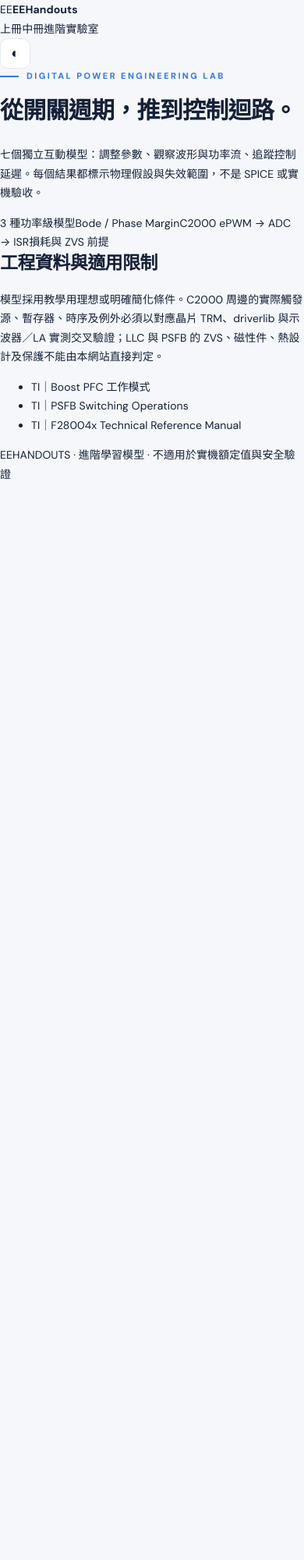
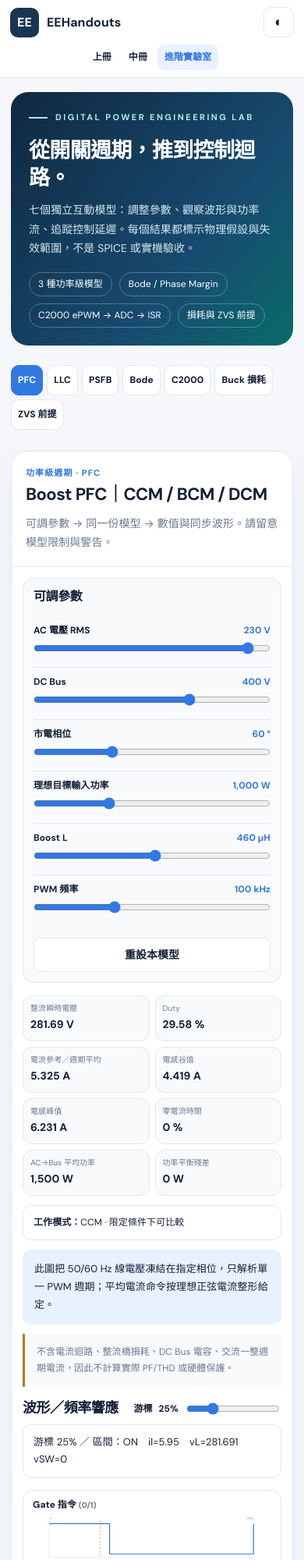
Before and after one commit to linwuyen/-EEHandouts, a website: page advanced.html in a window 390 px wide. Shown: the top 2000 px of the page at 78% size. Before the commit the page ends 844 px from the top, so only its background shows below. Drawn offline with Linux system fonts and the light colour scheme.

Commit message:
feat: add advanced lab browser UI, existing-volume navigation and regression gates

```diff
--- /dev/null
+++ b/advanced-app.js
@@ -0,0 +1,101 @@
+/* Advanced teaching lab UI: model inputs have exactly one local owner. */
+(function () {
+  'use strict';
+  var engine=window.EE_ADVANCED_MODELS,nav=document.getElementById('advanced-nav'),root=document.getElementById('advanced-lab');
+  if(!engine||!nav||!root){if(root)root.textContent='進階模型未能載入，請重新整理。';return;}
+  var categories={power:'功率級週期',control:'控制與 MCU',nonideal:'非理想設計'};
+  var names={pfc:'PFC',llc:'LLC',psfb:'PSFB',loop:'Bode',timing:'C2000',nonideal:'Buck 損耗',zvs:'ZVS 前提'};
+  var ids=Object.keys(engine.catalog),selected=null,values={},cursor=.25,job=null,lastResult=null;
+  function esc(x){return String(x==null?'':x).replace(/[&<>"']/g,function(c){return {'&':'&amp;','<':'&lt;','>':'&gt;','"':'&quot;','"': '&quot;'}[c];});}
+  function fmt(x,n){if(!Number.isFinite(x))return '—';return Number(x.toFixed(n===undefined?2:n)).toLocaleString('zh-TW',{maximumFractionDigits:n===undefined?2:n});}
+  function configValue(x){return esc(fmt(x,Number.isInteger(x)?0:3));}
+  function safeId(){var slug=decodeURIComponent(location.hash.slice(1)).replace(/^\//,'');return ids.includes(slug)?slug:'pfc';}
+  function controls(spec){
+    var knobs=spec.knobs.map(function(k){return '<div class="advanced-control"><label class="advanced-control-label" for="adv-'+esc(k.key)+'"><span>'+esc(k.label)+'</span><output data-value="'+esc(k.key)+'">'+configValue(values[k.key])+' '+esc(k.unit)+'</output></label>'+
+      '<input id="adv-'+esc(k.key)+'" type="range" data-knob="'+esc(k.key)+'" min="'+k.min+'" max="'+k.max+'" step="'+k.step+'" value="'+values[k.key]+'"></div>';}).join('');
+    var selectors=(spec.selectors||[]).map(function(s){return '<div class="advanced-control"><label class="advanced-control-label" for="adv-'+esc(s.key)+'">'+esc(s.label)+'</label><select id="adv-'+esc(s.key)+'" data-selector="'+esc(s.key)+'">'+s.options.map(function(o){return '<option value="'+esc(o[0])+'" '+(values[s.key]===o[0]?'selected':'')+'>'+esc(o[1])+'</option>';}).join('')+'</select></div>';}).join('');
+    return '<aside class="advanced-controls"><h3>可調參數</h3>'+knobs+selectors+'<button type="button" class="advanced-reset">重設本模型</button></aside>';
+  }
+  function calc(){lastResult=engine.calculate(selected,values);return lastResult;}
+  function graph(t,index){
+    var vals=t.values,n=vals.length,lo=Math.min.apply(null,vals),hi=Math.max.apply(null,vals),span=hi-lo;
+    if(!Number.isFinite(lo)||!Number.isFinite(hi))return '';
+    var pad=Math.max(span*.12,.001),ymin=lo-pad,ymax=hi+pad,x0=48,y0=11,w=600,h=110;
+    function px(i){return x0+i*w/(n-1);}
+    function py(a){return y0+(ymax-a)/(ymax-ymin)*h;}
+    if(n===2&&t.labels){
+      var lim=Math.max(hi,0.001),bars=vals.map(function(v,i){var x=80+280*i,b=92*Math.max(0,v)/lim;return '<rect x="'+x+'" y="'+(122-b)+'" width="90" height="'+b+'" rx="4" fill="'+(i?'#d39a47':'#3986d6')+'"/><text x="'+(x+45)+'" y="140" text-anchor="middle" class="advanced-chart-axis">'+esc(t.labels[i])+'</text><text x="'+(x+45)+'" y="'+(116-b)+'" text-anchor="middle" class="advanced-chart-axis">'+esc(fmt(v,2))+'</text>';}).join('');
+      return '<svg role="img" aria-label="'+esc(t.label)+'" viewBox="0 0 700 150">'+bars+'</svg>';
+    }
+    var path='M'+px(0).toFixed(2)+' '+py(vals[0]).toFixed(2);
+    for(var j=1;j<n;j++){path+=(t.step?' H':' L')+px(j).toFixed(2)+(t.step?' V':' ')+py(vals[j]).toFixed(2);}
+    var ix=Math.round(cursor*(n-1)),vx=px(ix),vxVal=vals[ix];
+    var left=t.x?fmt(t.x[0],1):'0%',right=t.x?fmt(t.x[n-1],1):'100%',xUnit=t.x?(selected==='loop'?'Hz':'µs'):'';
+    return '<svg role="img" aria-label="'+esc(t.label)+'" viewBox="0 0 700 153">'+
+      '<line x1="48" y1="11" x2="48" y2="121" stroke="currentColor" stroke-opacity=".22"/>'+
+      '<line x1="48" y1="121" x2="648" y2="121" stroke="currentColor" stroke-opacity=".22"/>'+
+      '<path d="'+path+'" class="advanced-chart-plot"/>'+
+      '<line x1="'+vx.toFixed(2)+'" y1="11" x2="'+vx.toFixed(2)+'" y2="121" class="advanced-chart-cursor"/>'+
+      '<text x="50" y="9" class="advanced-chart-axis">'+esc(fmt(hi,2))+'</text>'+
+      '<text x="50" y="135" class="advanced-chart-axis">'+esc(fmt(lo,2))+'</text>'+
+      '<text x="50" y="151" class="advanced-chart-axis">'+esc(left+' '+xUnit)+'</text>'+
+      '<text x="647" y="151" text-anchor="end" class="advanced-chart-axis">'+esc(right+' '+xUnit)+'</text>'+
+      '<text x="647" y="9" text-anchor="end" class="advanced-chart-axis">'+esc(fmt(vxVal,3)+' '+t.unit)+'</text></svg>';
+  }
+  function stageHTML(r){
+    var stages=r.stages||[];if(!stages.length)return '';
+    if(selected==='psfb')stages=stages.concat(stages.map(function(s){return Object.assign({},s,{start:s.start+.5,end:s.end+.5,id:s.id+'2'});}));
+    return '<div class="advanced-stage-list">'+stages.filter(function(s){return s.end>s.start;}).map(function(s){return '<div class="advanced-stage"><b>'+esc(s.id)+'</b><div><div class="advanced-stage-meter"><span style="width:'+Math.max(0,Math.min(100,(s.end-s.start)*100))+'%"></span></div><small>'+esc(s.label)+'</small></div></div>';}).join('')+'</div>';
+  }
+  function metricHTML(r){return '<div class="advanced-summary">'+r.metrics.map(function(x){return '<div class="advanced-metric"><small>'+esc(x.label)+'</small><strong>'+esc(fmt(x.value,x.digits))+' '+esc(x.unit)+'</strong></div>';}).join('')+'</div>';}
+  function probeHTML(r){
+    var st=typeof r.probe==='function'?r.probe(cursor):null;
+    if(st){
+      var a=[];if(st.stage)a.push('區間：'+st.stage);
+      for(var key of ['il','vL','vSW','vab','vrect','ip'])if(Number.isFinite(st[key]))a.push(key+'='+fmt(st[key],3));
+      return '游標 '+fmt(cursor*100,0)+'% ／ '+a.join('　');
+    }
+    if(r.events){var t=r.data.width*cursor;var closest=r.events.reduce(function(best,e){return Math.abs(e.at-t)<Math.abs(best.at-t)?e:best;},r.events[0]);
+      return '時間 '+fmt(t,3)+' µs；最近事件：'+closest.label+' ('+fmt(closest.at,3)+' µs)';}
+    if(selected==='loop'){var i=Math.round(cursor*(r.data.points.length-1)),p=r.data.points[i];return '頻率 '+fmt(p.f,2)+' Hz ／ Gain '+fmt(p.db,2)+' dB ／ 相位 '+fmt(p.phase,2)+'°';}
+    return '游標：'+fmt(cursor*100,0)+'% PWM 週期（諧振槽波形為穩態最後一週期）。';
+  }
+  function refresh(){
+    if(job){clearTimeout(job);job=null;}
+    var r;try{r=calc();}catch(err){root.querySelector('.advanced-panel').textContent='模型計算失敗：'+err.message;console.error(err);return;}
+    root.querySelector('.advanced-data').innerHTML=metricHTML(r)+
+      '<div class="advanced-model-status" data-valid="'+String(!!r.validity)+'"><strong>工作模式：</strong>'+esc(r.mode)+' · '+(r.validity?'限定條件下可比較':'超出有效域／不可用於工程判定')+'</div>'+
+      '<div class="advanced-explain">'+esc(r.note||'')+'</div>'+
+      '<div class="advanced-warning" role="status">'+esc(r.warning||'')+'</div>';
+    var chart=root.querySelector('.advanced-chart-list');
+    chart.innerHTML=r.traces.map(function(t,i){return '<div class="advanced-chart"><p class="advanced-chart-title">'+esc(t.label)+' <small>('+esc(t.unit)+')</small></p>'+graph(t,i)+'</div>';}).join('')||'<p class="muted">此工況無有效波形。</p>';
+    root.querySelector('.advanced-probe').textContent=probeHTML(r);
+    root.querySelector('.advanced-stage-holder').innerHTML=stageHTML(r);
+    root.querySelector('.advanced-assumptions').innerHTML='<strong>計算邊界與模型條件：</strong>'+esc(r.assumptions||r.note||'')+' <a href="'+esc(engine.catalog[selected].source)+'" target="_blank" rel="noopener noreferrer">對照第一手資料</a>';
+  }
+  function update(){root.querySelectorAll('[data-value]').forEach(function(node){var k=node.dataset.value,s=engine.catalog[selected].knobs.find(function(x){return x.key===k;});node.textContent=fmt(values[k],Number.isInteger(s.step)?0:3)+' '+s.unit;});
+    if(job)clearTimeout(job);job=setTimeout(refresh,selected==='llc'?100:35);}
+  function mount(id){
+    selected=id;values=engine.params(id);cursor=.25;
+    var spec=engine.catalog[id];
+    root.innerHTML='<article class="advanced-shell"><header class="advanced-head"><div class="advanced-tag">'+esc(categories[spec.category])+' · '+esc(names[id])+'</div><h2>'+esc(spec.title)+'</h2><p>可調參數 → 同一份模型 → 數值與同步波形。請留意模型限制與警告。</p></header>'+
+      '<div class="advanced-workspace">'+controls(spec)+'<div class="advanced-panel"><div class="advanced-data"></div>'+
+      '<div class="advanced-plot-header"><h3>波形／頻率響應</h3><label class="advanced-cursor">游標 <output id="advanced-cursor-label">25%</output><input id="advanced-cursor" type="range" min="0" max="100" step="1" value="25" aria-label="波形時間／頻率游標"></label></div>'+
+      '<div class="advanced-probe" role="status"></div><div class="advanced-chart-list"></div><div class="advanced-stage-holder"></div></div></div>'+
+      '<div class="advanced-assumptions"></div></article>';
+    nav.querySelectorAll('a[data-lab]').forEach(function(el){if(el.dataset.lab===id)el.setAttribute('aria-current','page');else el.removeAttribute('aria-current');});
+    root.querySelectorAll('[data-knob]').forEach(function(el){el.addEventListener('input',function(){values[el.dataset.knob]=Number(el.value);update();});});
+    root.querySelectorAll('[data-selector]').forEach(function(el){el.addEventListener('change',function(){values[el.dataset.selector]=el.value;update();});});
+    root.querySelector('.advanced-reset').addEventListener('click',function(){mount(selected);});
+    root.querySelector('#advanced-cursor').addEventListener('input',function(e){cursor=Number(e.target.value)/100;root.querySelector('#advanced-cursor-label').textContent=fmt(cursor*100,0)+'%';
+      if(lastResult){root.querySelector('.advanced-chart-list').innerHTML=lastResult.traces.map(function(t,i){return '<div class="advanced-chart"><p class="advanced-chart-title">'+esc(t.label)+' <small>('+esc(t.unit)+')</small></p>'+graph(t,i)+'</div>';}).join('');root.querySelector('.advanced-probe').textContent=probeHTML(lastResult);}
+    });
+    refresh();
+  }
+  var oldTheme='light';try{oldTheme=localStorage.getItem('ee.theme')||'light';}catch(err){}
+  document.documentElement.dataset.theme=oldTheme;
+  document.getElementById('advanced-theme').addEventListener('click',function(){var next=document.documentElement.dataset.theme==='light'?'dark':'light';document.documentElement.dataset.theme=next;try{localStorage.setItem('ee.theme',next);}catch(err){}});
+  nav.innerHTML=ids.map(function(id){var spec=engine.catalog[id];return '<a data-lab="'+id+'" href="#'+id+'" title="'+esc(categories[spec.category])+'">'+esc(names[id])+'</a>';}).join('');
+  window.addEventListener('hashchange',function(){var id=safeId();if(id!==selected)mount(id);});
+  mount(safeId());
+})();
--- /dev/null
+++ b/advanced.css
@@ -0,0 +1,39 @@
+.advanced-topbar{position:sticky;top:0;z-index:30;background:var(--paper);border-bottom:1px solid var(--line)}
+.advanced-top-inner{width:min(1180px,100%);margin:auto;padding:11px 25px;display:flex;align-items:center;gap:20px;min-height:69px}
+.advanced-brand{display:inline-flex;align-items:center;gap:10px;white-space:nowrap;font-size:16px}.advanced-brand-mark{background:#183552;color:#fff;border-radius:10px;padding:5px 9px;font-weight:800}
+.advanced-volume-nav{display:flex;flex:1;gap:4px;align-items:center;flex-wrap:wrap}.advanced-volume-nav a{font-size:13px;font-weight:700;padding:8px 12px;border-radius:9px}.advanced-volume-nav a:hover,.advanced-volume-nav a[aria-current=page]{background:var(--accent-soft);color:var(--accent)}
+.advanced-main{width:min(1180px,100%);margin:0 auto;padding:30px 24px 70px}
+.advanced-hero{padding:clamp(25px,4vw,48px);border-radius:22px;color:#fff;background:linear-gradient(130deg,#102840,#174b70 65%,#096b69);margin-bottom:25px}
+.advanced-hero .eyebrow{color:#a5efe3}.advanced-hero h1{font-size:clamp(27px,3.8vw,43px);margin-bottom:12px}.advanced-hero p{color:#d5e9f0;max-width:760px;margin-bottom:18px}
+.advanced-hero-stats{display:flex;flex-wrap:wrap;gap:9px}.advanced-hero-stats span{border:1px solid #ffffff44;border-radius:20px;padding:4px 11px;font-size:12px}
+.advanced-lab-nav{display:flex;gap:8px;flex-wrap:wrap;margin:14px 0 27px}.advanced-lab-nav a{border:1px solid var(--line);padding:9px 14px;border-radius:10px;background:var(--paper);font-weight:750;font-size:13px}.advanced-lab-nav a[aria-current=page]{background:var(--accent);color:#fff;border-color:var(--accent)}
+.advanced-shell{background:var(--paper);border:1px solid var(--line);border-radius:20px;overflow:hidden;box-shadow:var(--shadow)}
+.advanced-head{padding:25px 27px;border-bottom:1px solid var(--line)}.advanced-head h2{font-size:26px;margin:4px 0 10px}.advanced-head p{color:var(--muted);margin:0}.advanced-tag{font-size:11px;font-weight:800;letter-spacing:.1em;color:var(--accent)}
+.advanced-workspace{display:grid;grid-template-columns:minmax(245px,300px) minmax(0,1fr);gap:22px;padding:24px}
+.advanced-panel{min-width:0}.advanced-controls{border:1px solid var(--line);border-radius:14px;background:var(--paper-2);padding:16px;align-self:start}
+.advanced-controls h3{font-size:16px;margin:0 0 14px}.advanced-control{padding:9px 0;border-top:1px solid var(--line)}.advanced-control:first-of-type{border-top:0}
+.advanced-control-label{display:flex;justify-content:space-between;align-items:start;gap:6px;font-size:12px;font-weight:700;line-height:1.5}
+.advanced-control-label output{white-space:nowrap;color:var(--accent);font-variant-numeric:tabular-nums}
+.advanced-control input[type=range]{width:100%;accent-color:var(--accent);cursor:pointer;margin:6px 0 0}
+.advanced-control select{margin-top:7px;width:100%;padding:9px;border-radius:8px;border:1px solid var(--line);background:var(--paper);color:var(--text)}
+.advanced-reset{display:block;width:100%;padding:9px 12px;margin-top:14px;border-radius:9px;border:1px solid var(--line);color:var(--text);background:var(--paper);font-weight:700}
+.advanced-summary{display:grid;grid-template-columns:repeat(2,minmax(0,1fr));gap:10px;margin-bottom:12px}
+.advanced-metric{border:1px solid var(--line);border-radius:12px;background:var(--paper-2);padding:12px 13px;min-width:0}.advanced-metric small{display:block;line-height:1.45;font-size:11px}.advanced-metric strong{font-size:17px;overflow-wrap:anywhere;font-variant-numeric:tabular-nums}
+.advanced-model-status{border:1px solid var(--line);border-radius:11px;padding:11px 13px;margin:10px 0;font-size:12px;color:var(--text)}.advanced-model-status[data-valid=false]{border-color:#cd9c58;color:var(--warn)}
+.advanced-explain{padding:14px 15px;border-radius:11px;background:var(--accent-soft);font-size:13px;line-height:1.75;margin:12px 0}
+.advanced-warning{background:var(--paper-2);border-left:3px solid var(--warn);padding:13px 15px;font-size:12px;color:var(--muted);margin:12px 0}
+.advanced-plot-header{display:flex;align-items:center;justify-content:space-between;gap:12px;flex-wrap:wrap;margin:16px 0 8px}.advanced-plot-header h3{font-size:18px;margin:0}
+.advanced-cursor{display:flex;align-items:center;gap:8px;font-size:12px;font-weight:650;flex-wrap:wrap}.advanced-cursor input{width:140px;accent-color:var(--accent)}
+.advanced-probe{padding:11px 13px;border-radius:10px;border:1px solid var(--line);font-size:13px;margin-bottom:15px}
+.advanced-chart-list{display:grid;grid-template-columns:minmax(0,1fr);gap:11px}.advanced-chart{border:1px solid var(--line);padding:8px 12px 4px;border-radius:13px;min-width:0}
+.advanced-chart-title{font-size:12px;font-weight:750;margin:0 0 4px}.advanced-chart svg{width:100%;height:auto;display:block;max-height:167px}
+.advanced-chart-axis{font-size:10px;fill:var(--muted)}.advanced-chart-plot{stroke:var(--accent);stroke-width:2.7;fill:none;stroke-linejoin:round}
+.advanced-chart:nth-child(3n+2) .advanced-chart-plot{stroke:#16a59b}.advanced-chart:nth-child(3n) .advanced-chart-plot{stroke:#c78b32}
+.advanced-chart-cursor{stroke:var(--warn);stroke-width:1.3;stroke-dasharray:5 5}
+.advanced-stage-list{display:grid;gap:5px;margin:16px 0}.advanced-stage{display:grid;grid-template-columns:130px minmax(0,1fr);gap:8px;align-items:center;font-size:11px}.advanced-stage b{font-variant-numeric:tabular-nums;font-size:11px}
+.advanced-stage-meter{height:10px;border-radius:12px;background:var(--paper-3);overflow:hidden}.advanced-stage-meter span{display:block;height:100%;border-radius:12px;background:var(--accent)}
+.advanced-assumptions{padding:17px 25px;border-top:1px solid var(--line);color:var(--muted);font-size:12px;line-height:1.85}.advanced-assumptions strong{color:var(--text)}
+.advanced-references{margin-top:27px;padding:20px 24px;background:var(--paper);border:1px solid var(--line);border-radius:15px}.advanced-references h2{font-size:19px}.advanced-references p,.advanced-references li{font-size:13px;color:var(--muted)}.advanced-references a{color:var(--accent);text-decoration:underline;text-underline-offset:3px}
+.advanced-footer{border-top:1px solid var(--line);padding:16px;text-align:center;color:var(--muted);font-size:11px}
+@media(max-width:820px){.advanced-workspace{grid-template-columns:minmax(0,1fr)}.advanced-controls{display:grid;grid-template-columns:repeat(2,minmax(0,1fr));column-gap:18px}.advanced-controls h3,.advanced-controls .advanced-reset{grid-column:1/-1}}
+@media(max-width:540px){.advanced-main{padding:18px 14px 55px}.advanced-top-inner{padding:9px 13px;gap:9px;flex-wrap:wrap}.advanced-volume-nav{order:3;width:100%;flex-basis:100%;justify-content:center}.advanced-volume-nav a{padding:6px 9px;font-size:12px}.advanced-top-inner>.icon-button{margin-left:auto}.advanced-hero{padding:23px}.advanced-lab-nav{gap:5px}.advanced-lab-nav a{padding:8px;font-size:12px}.advanced-head{padding:18px}.advanced-head h2{font-size:22px}.advanced-workspace{padding:14px;gap:16px}.advanced-controls{grid-template-columns:minmax(0,1fr);padding:13px}.advanced-summary{grid-template-columns:repeat(2,minmax(0,1fr));gap:7px}.advanced-metric{padding:9px}.advanced-metric strong{font-size:14px}.advanced-metric small{font-size:10px}.advanced-stage{grid-template-columns:105px minmax(0,1fr)}.advanced-assumptions{padding:15px}.advanced-cursor input{width:120px}}
--- a/package.json
+++ b/package.json
@@ -5,8 +5,8 @@
   "type": "module",
   "description": "Pinned browser regression dependencies for EEHandouts (static HTML site)",
   "scripts": {
-    "test:ci": "node tests/release-guard.mjs && node tests/interactive-engineering.mjs",
-    "test:browser": "node tests/smoke.mjs && node tests/middle-smoke.mjs && node tests/middle-engineering.mjs && node tests/math-smoke.mjs && node tests/interactive-smoke.mjs",
+    "test:ci": "node tests/release-guard.mjs && node tests/interactive-engineering.mjs && node tests/advanced-engineering.mjs",
+    "test:browser": "node tests/smoke.mjs && node tests/middle-smoke.mjs && node tests/middle-engineering.mjs && node tests/math-smoke.mjs && node tests/interactive-smoke.mjs && node tests/advanced-smoke.mjs",
     "test:cross-browser": "node tests/cross-browser.mjs",
     "test": "npm run test:ci && npm run test:browser"
   },
```
Also changed, not shown: REVIEW_ACCEPTANCE.md (+12 -0 lines), index.html (+2 -0 lines), middle.html (+2 -0 lines), tests/advanced-engineering.mjs (added, +63 -0 lines), tests/advanced-smoke.mjs (added, +60 -0 lines), tests/cross-browser.mjs (+11 -0 lines), tests/release-guard.mjs (+13 -0 lines), README.md.
